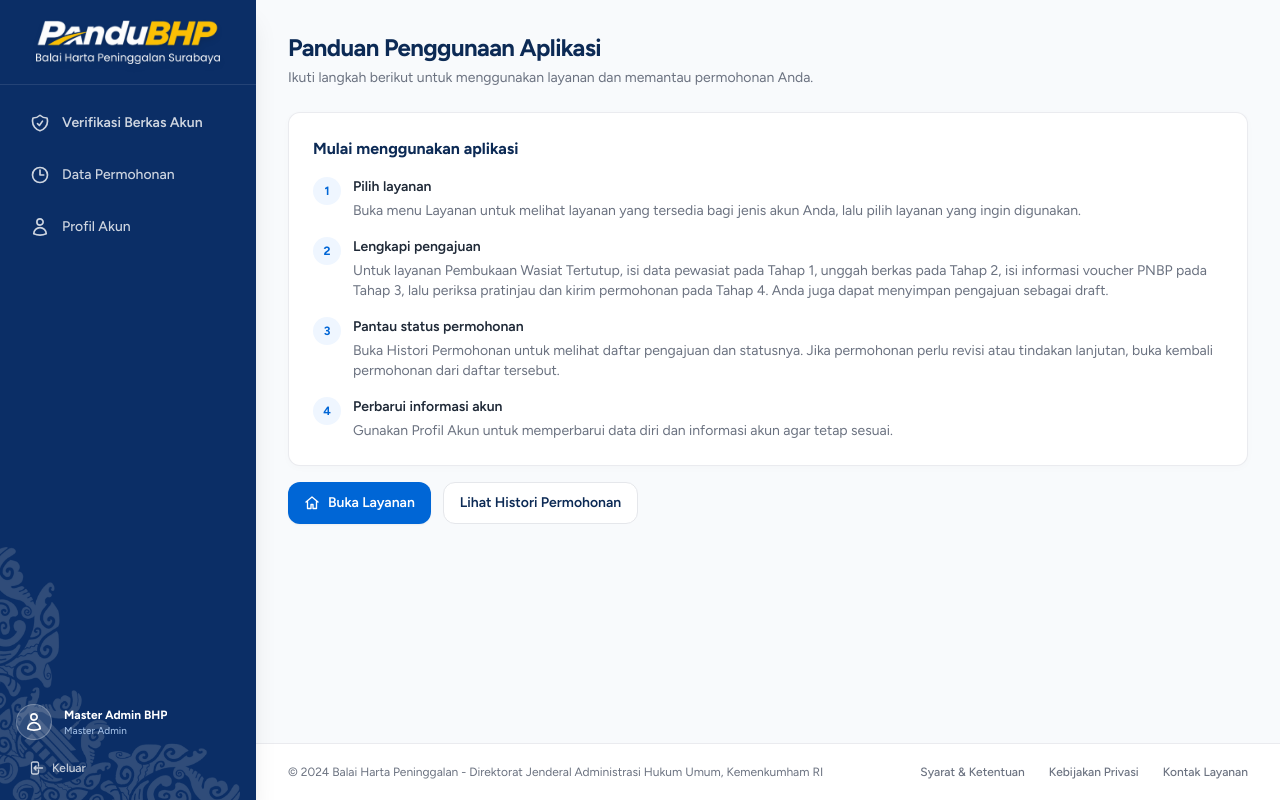
After one commit to BHP-Surabaya/BHP-pandu, a Laravel app: page /manual-guide in a window 1280 px wide. The commit adds this page. Run offline with Laravel 12, Linux system fonts and the light colour scheme; a user stored in the database is signed in; data comes from the database, SQL or seed files in the repository; style sheets or scripts are compiled from the project's sources; some libraries are stand-ins or nearby versions.

Commit message:
feat: add manual guide page

```diff
--- a/resources/views/layouts/portal.blade.php
+++ b/resources/views/layouts/portal.blade.php
@@ -343,6 +343,15 @@
                                     </span>
                                 @endif
                             </a>
+
+                            <!-- Manual Guide -->
+                            <a href="{{ route('manual-guide') }}"
+                               class="flex items-center gap-3 px-3.5 py-3 rounded-xl text-sm font-medium transition {{ request()->routeIs('manual-guide') ? 'bg-[#1d68d8] text-white font-semibold shadow-md' : 'text-white/80 hover:text-white hover:bg-white/10' }}">
+                                <svg class="w-5 h-5 flex-shrink-0" fill="none" stroke="currentColor" stroke-width="2" viewBox="0 0 24 24">
+                                    <path stroke-linecap="round" stroke-linejoin="round" d="M12 7v14m0-14C10.8 6.1 9.2 5.5 7.5 5.5 5.6 5.5 4 6.1 3 7v14c1-.9 2.6-1.5 4.5-1.5 1.7 0 3.3.6 4.5 1.5m0-14c1.2-.9 2.8-1.5 4.5-1.5 1.9 0 3.5.6 4.5 1.5v14c-1-.9-2.6-1.5-4.5-1.5-1.7 0-3.3.6-4.5 1.5" />
+                                </svg>
+                                <span>Manual Guide</span>
+                            </a>
                         @endif
 
                         <!-- Profil Akun -->
--- /dev/null
+++ b/resources/views/manual-guide.blade.php
@@ -0,0 +1,64 @@
+<x-portal-layout>
+    <x-slot name="title">
+        Manual Guide - Balai Harta Peninggalan
+    </x-slot>
+
+    <div class="max-w-5xl mx-auto px-4 sm:px-6 lg:px-8 py-8">
+        <div class="mb-6">
+            <h2 class="text-2xl font-bold text-[#0c2a55] tracking-tight">
+                Panduan Penggunaan Aplikasi
+            </h2>
+            <p class="text-xs sm:text-sm text-gray-500 mt-1">
+                Ikuti langkah berikut untuk menggunakan layanan dan memantau permohonan Anda.
+            </p>
+        </div>
+
+        <div class="space-y-4">
+            <section class="bg-white rounded-xl border border-gray-200/80 p-5 sm:p-6 shadow-[0_2px_8px_rgba(0,0,0,0.02)]">
+                <h3 class="text-base font-bold text-[#0c2a55] mb-4">Mulai menggunakan aplikasi</h3>
+                <ol class="space-y-4">
+                    <li class="flex gap-3">
+                        <span class="w-7 h-7 rounded-full bg-blue-50 text-[#0066d6] flex items-center justify-center text-xs font-bold shrink-0">1</span>
+                        <div>
+                            <p class="text-sm font-semibold text-gray-800">Pilih layanan</p>
+                            <p class="text-xs sm:text-sm text-gray-500 mt-1">Buka menu Layanan untuk melihat layanan yang tersedia bagi jenis akun Anda, lalu pilih layanan yang ingin digunakan.</p>
+                        </div>
+                    </li>
+                    <li class="flex gap-3">
+                        <span class="w-7 h-7 rounded-full bg-blue-50 text-[#0066d6] flex items-center justify-center text-xs font-bold shrink-0">2</span>
+                        <div>
+                            <p class="text-sm font-semibold text-gray-800">Lengkapi pengajuan</p>
+                            <p class="text-xs sm:text-sm text-gray-500 mt-1">Untuk layanan Pembukaan Wasiat Tertutup, isi data pewasiat pada Tahap 1, unggah berkas pada Tahap 2, isi informasi voucher PNBP pada Tahap 3, lalu periksa pratinjau dan kirim permohonan pada Tahap 4. Anda juga dapat menyimpan pengajuan sebagai draft.</p>
+                        </div>
+                    </li>
+                    <li class="flex gap-3">
+                        <span class="w-7 h-7 rounded-full bg-blue-50 text-[#0066d6] flex items-center justify-center text-xs font-bold shrink-0">3</span>
+                        <div>
+                            <p class="text-sm font-semibold text-gray-800">Pantau status permohonan</p>
+                            <p class="text-xs sm:text-sm text-gray-500 mt-1">Buka Histori Permohonan untuk melihat daftar pengajuan dan statusnya. Jika permohonan perlu revisi atau tindakan lanjutan, buka kembali permohonan dari daftar tersebut.</p>
+                        </div>
+                    </li>
+                    <li class="flex gap-3">
+                        <span class="w-7 h-7 rounded-full bg-blue-50 text-[#0066d6] flex items-center justify-center text-xs font-bold shrink-0">4</span>
+                        <div>
+                            <p class="text-sm font-semibold text-gray-800">Perbarui informasi akun</p>
+                            <p class="text-xs sm:text-sm text-gray-500 mt-1">Gunakan Profil Akun untuk memperbarui data diri dan informasi akun agar tetap sesuai.</p>
+                        </div>
+                    </li>
+                </ol>
+            </section>
+
+            <div class="flex flex-col sm:flex-row gap-3">
+                <a href="{{ route('dashboard') }}" class="inline-flex items-center justify-center gap-2 px-4 py-2.5 bg-[#0066d6] hover:bg-[#0055b8] text-white font-semibold text-xs sm:text-sm rounded-xl shadow-sm transition">
+                    <svg class="w-4 h-4" fill="none" stroke="currentColor" viewBox="0 0 24 24">
+                        <path stroke-linecap="round" stroke-linejoin="round" stroke-width="2" d="M3 10.5 12 3l9 7.5M5.25 9v11.25h5.25v-6h3v6h5.25V9" />
+                    </svg>
+                    <span>Buka Layanan</span>
+                </a>
+                <a href="{{ route('permohonan.index') }}" class="inline-flex items-center justify-center gap-2 px-4 py-2.5 bg-white hover:bg-gray-50 text-[#0c2a55] font-semibold text-xs sm:text-sm rounded-xl border border-gray-200 transition">
+                    <span>Lihat Histori Permohonan</span>
+                </a>
+            </div>
+        </div>
+    </div>
+</x-portal-layout>
--- a/routes/web.php
+++ b/routes/web.php
@@ -132,6 +132,8 @@ Route::middleware(['auth', 'role:bendahara,bendahara_penerimaan'])->prefix('bend
 });
 
 Route::middleware(['auth', 'verified'])->group(function () {
+    Route::view('/manual-guide', 'manual-guide')->name('manual-guide');
+
     Route::get('/permohonan', [PermohonanWasiatController::class, 'index'])->name('permohonan.index');
     Route::get('/permohonan/buat', [PermohonanWasiatController::class, 'create'])->name('permohonan.create');
     Route::post('/permohonan/buat', [PermohonanWasiatController::class, 'store'])->name('permohonan.store');
```
Also changed, not shown: tests/Feature/ManualGuideTest.php (added, +32 -0 lines), package-lock.json, 2 other files.
